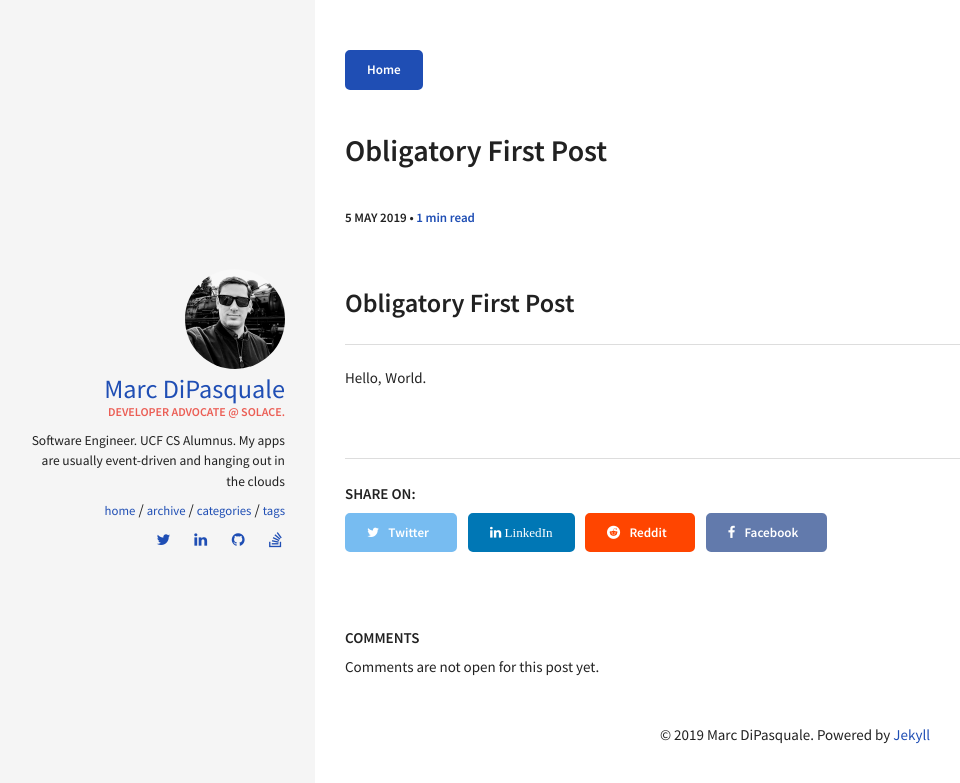
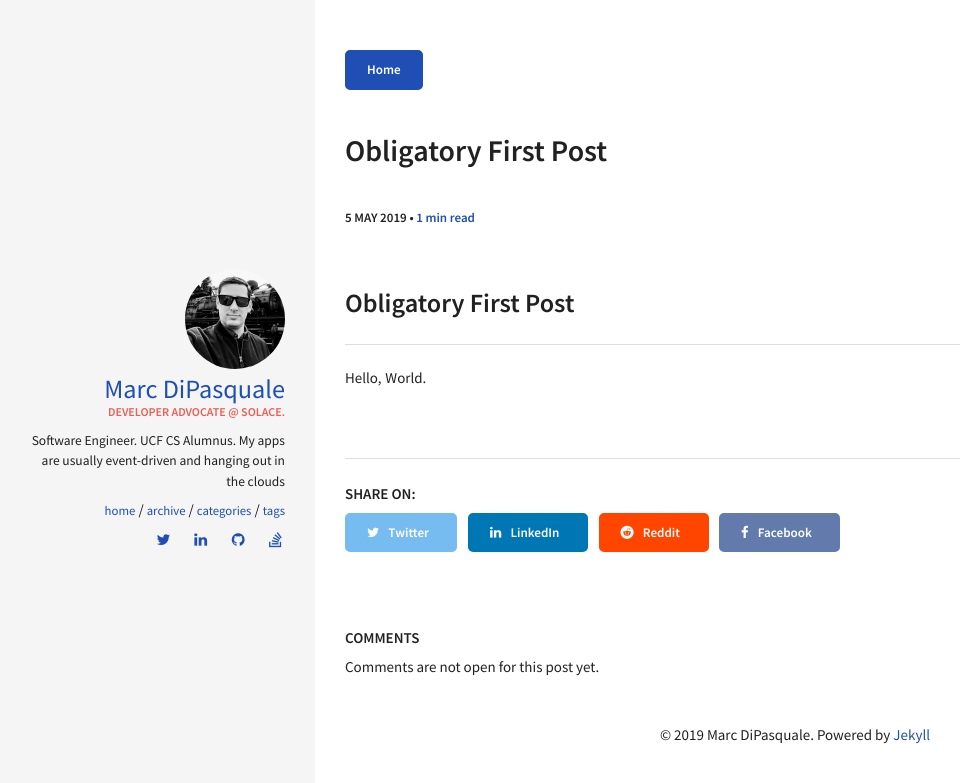
Before and after one commit to Mrc0113/mrc0113.github.io, a Jekyll site: the page built from _posts/2019-05-05-hello-world.md, in a window 1280 px wide. Shown: the top 783 px of the page, without its empty margins (5-965 px from the left). Built offline with Jekyll 4.4.1, drawn with Linux system fonts in a browser that asks for light colours; nearby versions of some CDN libraries.

Commit message:
add span to linkedin

```diff
--- a/_layouts/post.html
+++ b/_layouts/post.html
@@ -50,7 +50,7 @@ layout: default
         <a  href="https://www.linkedin.com/shareArticle?mini=true&url={{ site.url }}{{ page.url }}&title={{ page.title }}&summary={{ page.description }}&source={{ site.title }}"
             onclick="window.open(this.href, 'pop-up', 'left=20,top=20,width=500,height=500,toolbar=1,resizable=0'); return false;"
             class="linkedin btn" title="Share on LinkedIn" >
-            <i class="fa fa-linkedin"> LinkedIn</i>
+	    <i class="fa fa-linkedin"></i><span> LinkedIn</span>
         </a>
     </li>
     <li>
```
